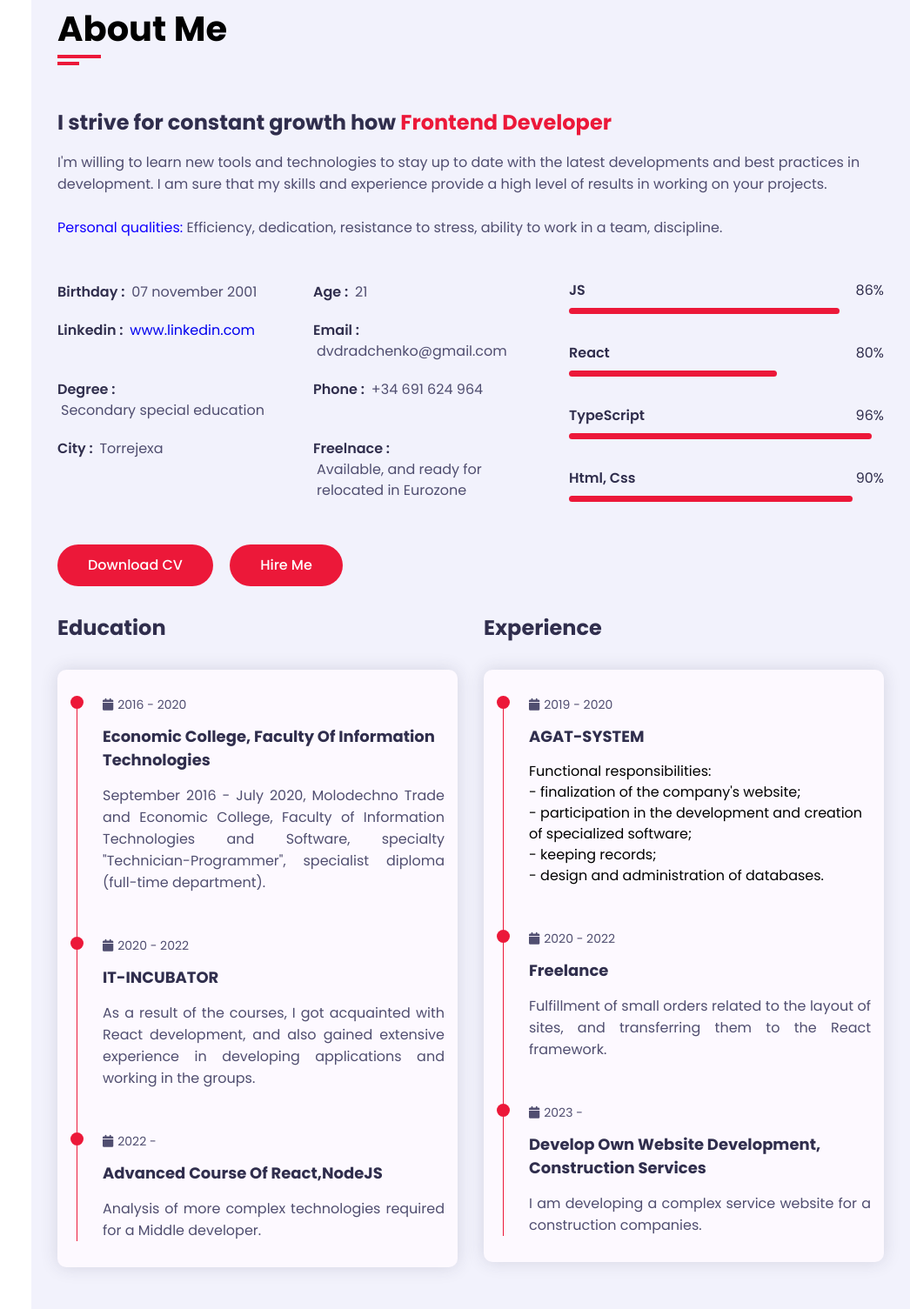
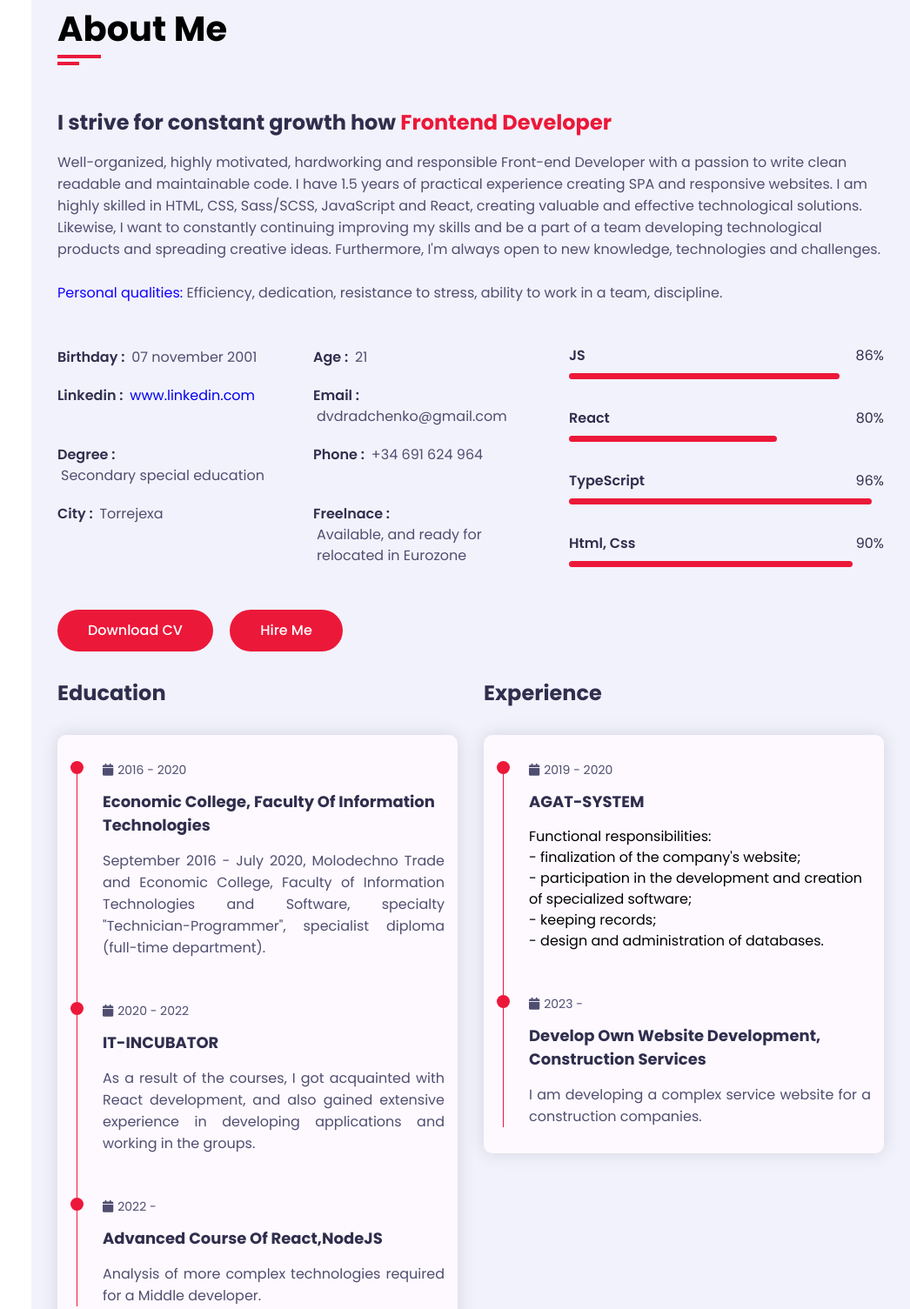
Before and after one commit to davidradcenko/Portfolio, a website: page index.html in a window 1280 px wide. Shown: the part 857-2362 px from the top of the page at 87% size, without its empty margins (234-1280 px from the left). Drawn offline with nearby package versions, Linux system fonts and the light colour scheme; a web font is replaced by a local one.

Commit message:
change about

```diff
--- a/index.html
+++ b/index.html
@@ -70,9 +70,14 @@
                         <div class="row">
                             <div class="about-text padd-15">
                                 <h3>I strive for constant growth how <span>Frontend Developer</span></h3>
-                                <p>I'm willing to learn new tools and technologies to stay up to date with the latest
-                                    developments and best practices in development. I am sure that my skills and
-                                    experience provide a high level of results in working on your projects. <br><br>
+                                <p>Well-organized, highly motivated, hardworking and responsible Front-end Developer
+                                    with a passion to write clean readable and maintainable code. I have 1.5 years of
+                                    practical experience creating SPA and responsive websites. I am highly skilled in
+                                    HTML, CSS, Sass/SCSS, JavaScript and React, creating valuable and effective
+                                    technological solutions.
+                                    Likewise, I want to constantly continuing improving my skills and be a part of a
+                                    team developing technological products and spreading creative ideas. Furthermore,
+                                    I'm always open to new knowledge, technologies and challenges. <br><br>
                                     <span
                                             class="Persanal-qualities">Personal qualities:</span>
                                     Efficiency, dedication, resistance to stress, ability to work in a team, discipline.
@@ -215,16 +220,6 @@
                                                     <li> - design and administration of databases.</li>
                                                 </ul>
                                                 </p>
-                                            </div>
-                                            <!-- ====== timeline item ===== -->
-                                            <div class="timeline-item">
-                                                <div class="circle-dot"></div>
-                                                <h3 class="timeline-date">
-                                                    <i class="fa fa-calendar"></i>2020 - 2022
-                                                </h3>
-                                                <h4 class="timeline-title">Freelance</h4>
-                                                <p class="timeline-text">Fulfillment of small orders related to the
-                                                    layout of sites, and transferring them to the React framework.</p>
                                             </div>
                                             <!-- ====== timeline item ===== -->
                                             <div class="timeline-item">
```
Also changed, not shown: images/ProfileFoto.jpeg (added).
